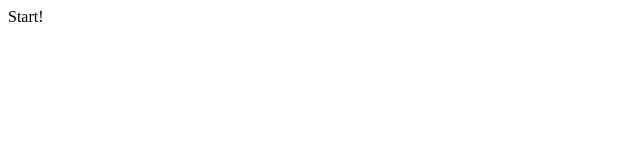
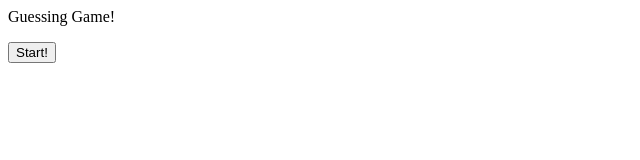
Before and after one commit to forsgren8/IST113, a plain HTML site: page jsguess/index.html in a window 1280 px wide. Shown: the whole page, without its empty margins (0-640 px from the left). Drawn offline with Linux system fonts and the light colour scheme.

Commit message:
made a button ;3

```diff
--- a/jsguess/index.html
+++ b/jsguess/index.html
@@ -1,4 +1,4 @@
 <html>
-  <p onclick='start'> Start! </p>
-
+  <p> Guessing Game!</p>
+  <button onclick='start'> Start! </button>
 </html>
```
